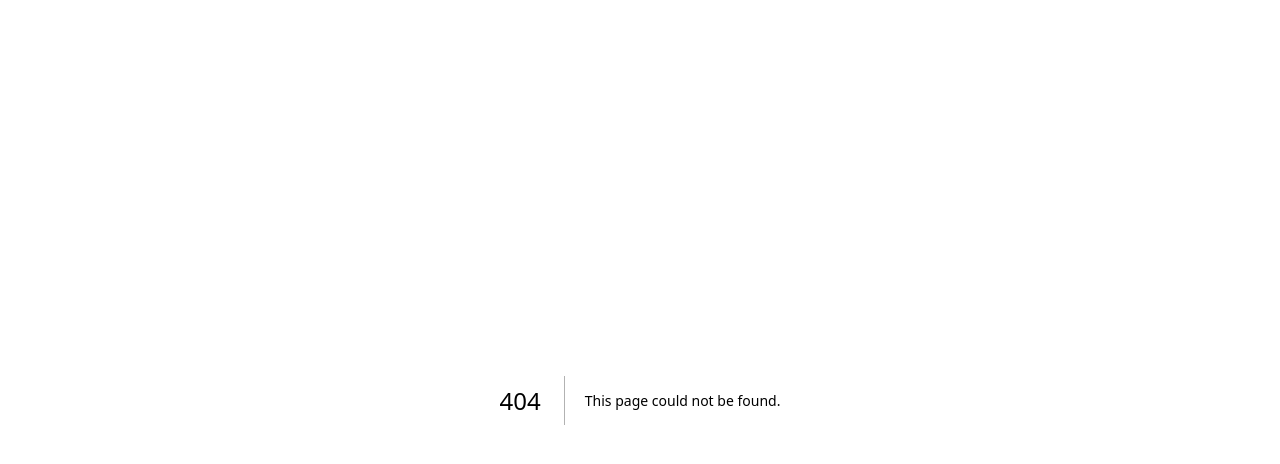
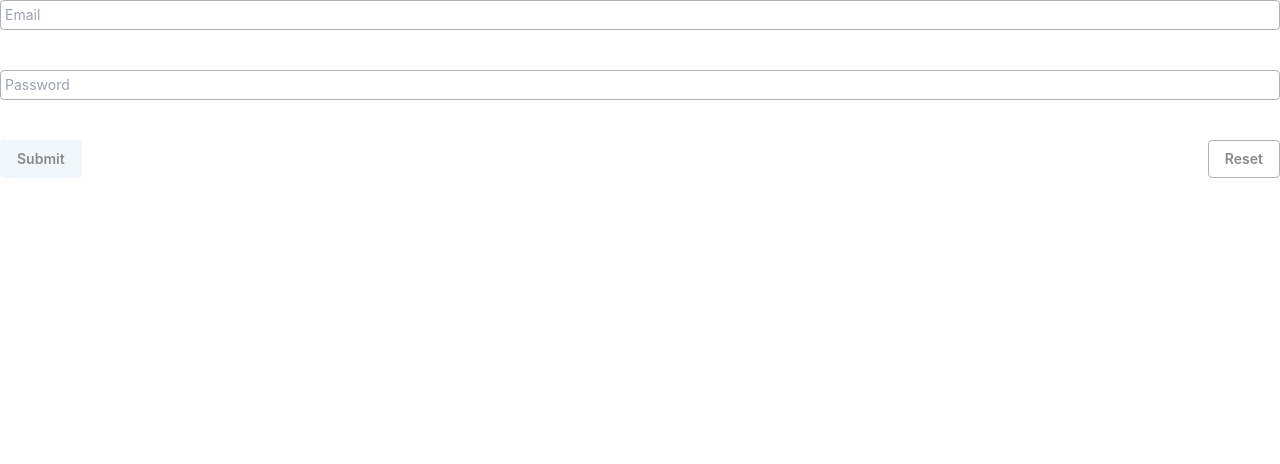
Before and after one commit to NiteshK90/kinfolks, a Next.js app in the folder front-end/: page /admin/login in a window 1280 px wide. Before the commit this address had no page. Shown: the top 464 px of the page. Built offline with nearby package versions, Linux system fonts and the light colour scheme.

Commit message:
Feat: login form

```diff
--- a/front-end/pages/admin/index.tsx
+++ b/front-end/pages/admin/index.tsx
@@ -1,6 +1,14 @@
 import { NextPage } from "next";
+import { useRouter } from "next/router";
+import { useEffect } from "react";
 
 const Admin: NextPage = () => {
+  const router = useRouter();
+
+  useEffect(() => {
+    router.push("/admin/dashboard");
+  }, [router]);
+
   return null;
 };
 
--- /dev/null
+++ b/front-end/pages/admin/login/index.tsx
@@ -0,0 +1,69 @@
+import { NextPage } from "next";
+import { useForm } from "react-hook-form";
+import { LoginType } from "../../../services/settings.service/types";
+import { Input } from "../../../components/common/form-elements/Input";
+import { Button } from "../../../components/common/form-elements/Button";
+import { ButtonTypes } from "../../../components/common/form-elements/types";
+
+const Login: NextPage = () => {
+  const {
+    register,
+    handleSubmit,
+    reset,
+    formState: { isDirty, isValid, isLoading, errors },
+  } = useForm<LoginType>({
+    mode: "all",
+    defaultValues: {
+      email: "",
+      password: "",
+    },
+  });
+
+  const onSubmit = () => {};
+  return (
+    <div>
+      <form onSubmit={() => handleSubmit(onSubmit)} onReset={() => reset()}>
+        <div className="pb-10">
+          <Input
+            name="email"
+            type="email"
+            placeholder="Email"
+            register={register("email", {
+              required: "Email should not be empty",
+              pattern: {
+                value: /^[^\s@]+@[^\s@]+\.[^\s@]+$/,
+                message: "Invalid email format",
+              },
+            })}
+            error={errors?.email?.message}
+          />
+        </div>
+        <div className="pb-10">
+          <Input
+            name="password"
+            type="password"
+            placeholder="Password"
+            register={register("password", {
+              required: "Password should not be empty",
+            })}
+            error={errors?.email?.message}
+          />
+        </div>
+        <div className="flex gap-2 justify-between items-center">
+          <Button
+            type={ButtonTypes.Submit}
+            buttonText="Submit"
+            disabled={!isDirty || !isValid || isLoading}
+          />
+          <Button
+            type={ButtonTypes.Reset}
+            buttonText="Reset"
+            disabled={!isDirty}
+          />
+        </div>
+      </form>
+    </div>
+  );
+};
+
+export default Login;
--- a/front-end/pages/admin/settings/index.tsx
+++ b/front-end/pages/admin/settings/index.tsx
@@ -37,7 +37,7 @@ const Settings: NextPage = () => {
   const onSubmit = (data: FormState) => {
     changePassword(
       {
-        email: "nnkhatate@gmail.com",
+        id: "3b553c0f-6468-42cf-b71f-0570f4bbb856",
         password: data.newPassword,
       },
       {
--- a/front-end/services/settings.service/types.ts
+++ b/front-end/services/settings.service/types.ts
@@ -15,6 +15,11 @@ export interface AdminUser {
 }
 
 export interface ChagePasswordProps {
+  id: string;
+  password: string;
+}
+
+export interface LoginType {
   email: string;
   password: string;
 }
```
Also changed, not shown: front-end/hooks/settings.hooks.ts (+8 -1 lines), front-end/services/settings.service/index.ts (+8 -1 lines), 4 other files (tests, documents, lock files or other folders).
